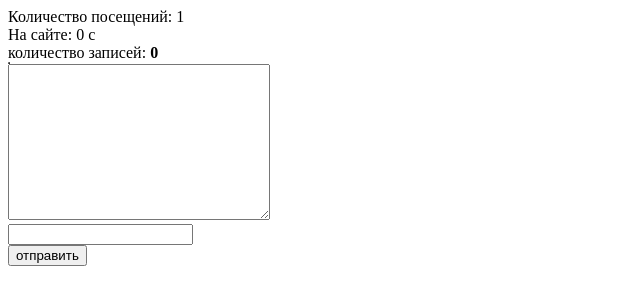
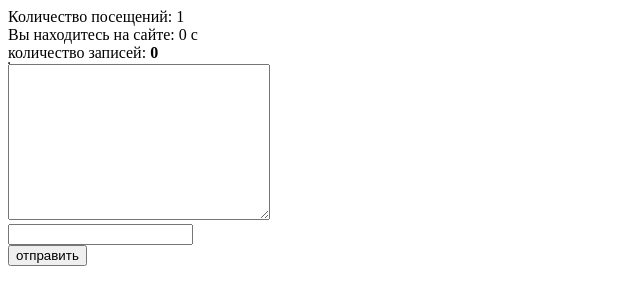
Before and after one commit to PavelBondarenko/bondarenkopavel, a PHP site: page / in a window 1280 px wide. Shown: the top 300 px of the page, without its empty margins (0-640 px from the left). Run offline with PHP 8.4, Linux system fonts and the light colour scheme; data that the repository does not hold is empty.

Commit message:
Update index.php

```diff
--- a/index.php
+++ b/index.php
@@ -44,7 +44,7 @@ if (!isset($_SESSION['time'])) {
 if (isset($_SESSION['time'])) {
   $time = time() - $_SESSION['time'];
 }
-echo  "На сайте:   $time c";
+echo  "Вы находитесь на сайте:   $time c";
 
 echo "<br>";
 // $time_in_site = $time_in_site + date('s', $_SESSION['show_time'] - 60 * 60 * 3);
```
